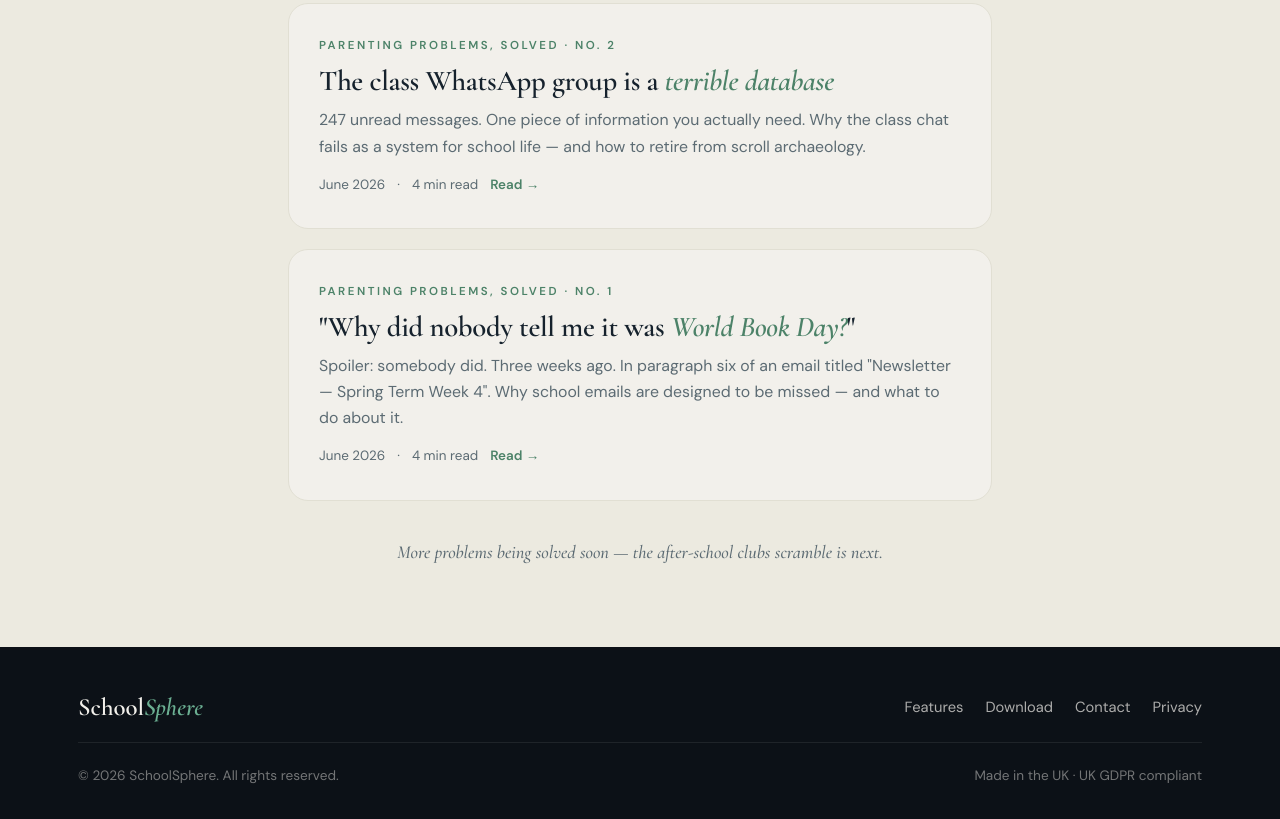
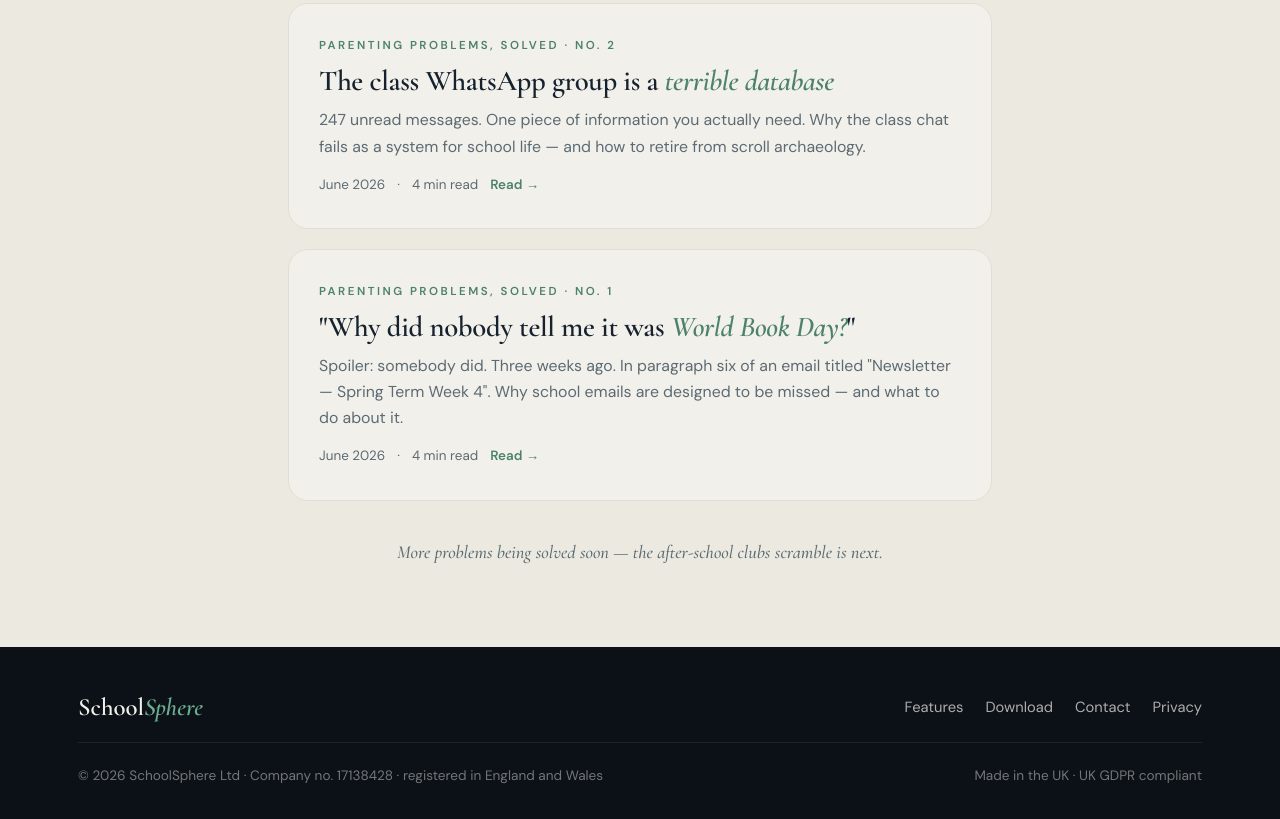
Before and after one commit to spag444/schoolsphere-landing, a plain HTML site: page blog/index.html in a window 1280 px wide. Shown: the part 684-1503 px from the top of the page. Drawn offline with nearby package versions, Linux system fonts and the light colour scheme.

Commit message:
Footer: name the company — '© 2026 SchoolSphere Ltd · Company no. 17138428 · registered in England and Wales' (homepage, support, blog; legal pages untouched)
Co-Authored-By: Claude Opus 5.5 <noreply@anthropic.com>

```diff
--- a/blog/index.html
+++ b/blog/index.html
@@ -145,7 +145,7 @@
       </div>
     </div>
     <div class="foot-bottom">
-      <span>© 2026 SchoolSphere. All rights reserved.</span>
+      <span>© 2026 SchoolSphere Ltd · Company no. 17138428 · registered in England and Wales</span>
       <span>Made in the UK · UK GDPR compliant</span>
     </div>
   </div>
```
Also changed, not shown: blog/term-dates.html (+1 -1 lines), blog/whatsapp-group.html (+1 -1 lines), blog/world-book-day.html (+1 -1 lines), index.html (+1 -1 lines), support.html (+1 -1 lines).
